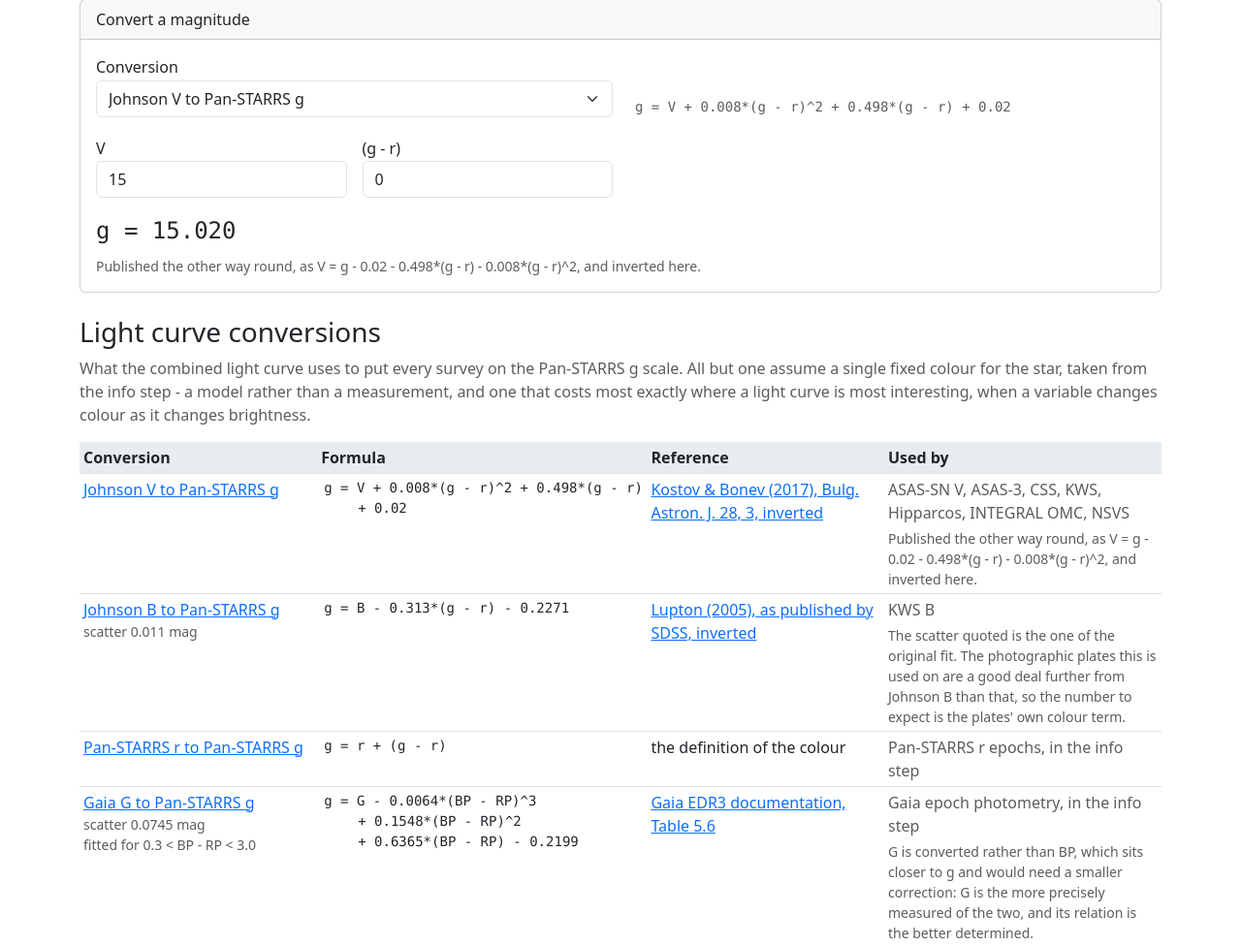
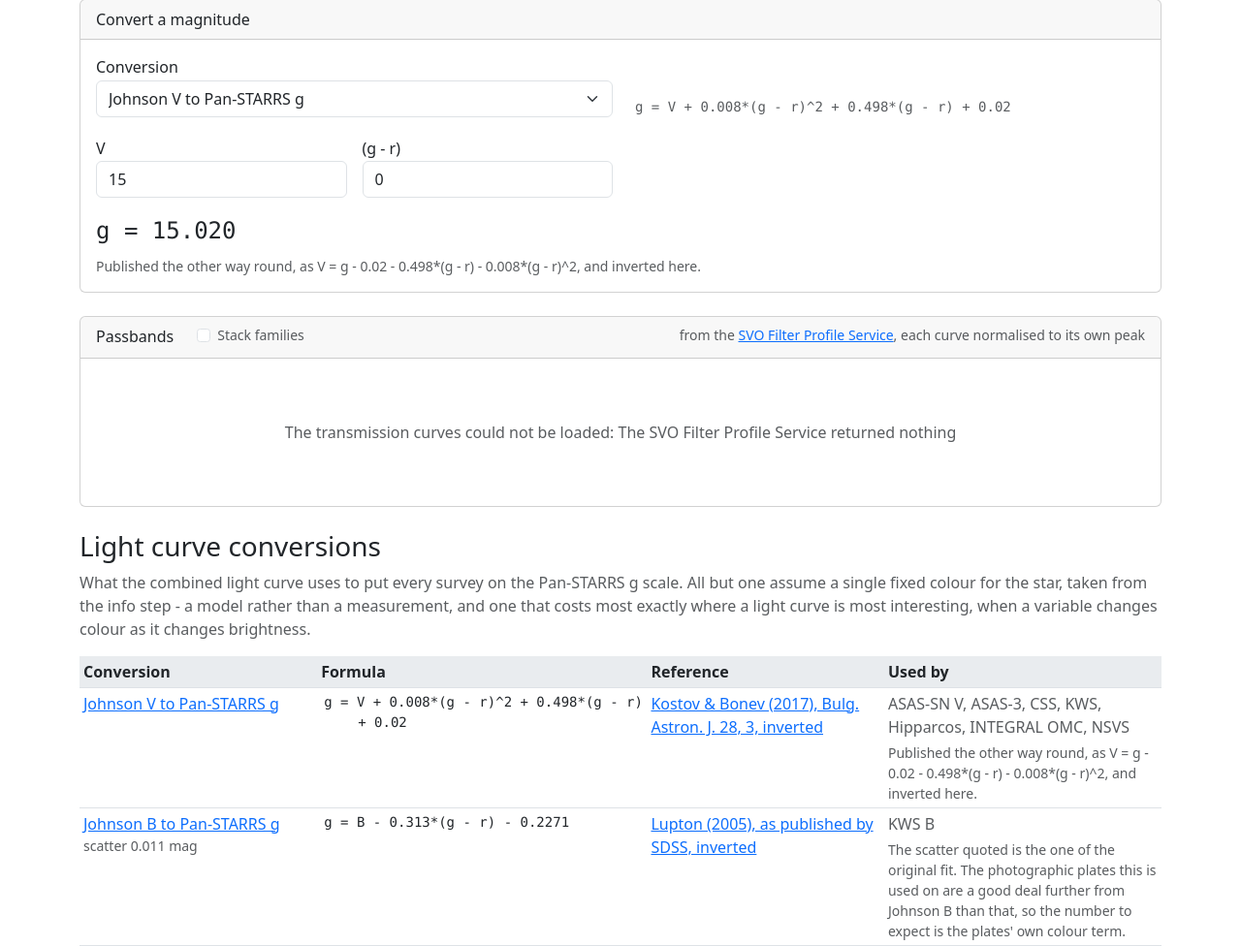
Before and after one commit to karpov-sv/lcserver, a Django app: page /passbands/ in a window 1280 px wide. Shown: the part 233-1209 px from the top of the page at 97% size. Run offline with Django 4.2, Linux system fonts and the light colour scheme; data that the repository does not hold is empty; parts of the project's set-up code (start-up, migrations or seed data) failed here and were passed over; some libraries are stand-ins or nearby versions.

Commit message:
Draw the passbands the conversions run between
The transmission curves of every family from GALEX to WISE, fetched from the
SVO Filter Profile Service and kept for a week rather than asked for once per
visitor, and loaded after the page so that the conversions below never wait on
an external service. Each curve is normalised to its own peak - GALEX
publishes effective area, and reaches sixty where the rest reach one - and
thinned to what a browser will draw without complaint.

The families may be stacked one above another, a full transmission apart, the
way the spectrum viewer steps normalised spectra: a baseline per curve for the
fill to reach down to, and the axis labels dropped, each family having a zero
of its own by then.

```diff
--- a/lcserver/templates/passbands.html
+++ b/lcserver/templates/passbands.html
@@ -5,6 +5,8 @@
 {% block title %}Photometric conversions{% endblock %}
 
 {% block head %}
+  <script src="https://cdn.plot.ly/plotly-3.7.0.min.js" charset="utf-8"></script>
+
   <style>
    /* A formula wraps between its terms and never inside one - hence a span
       per term, as hard spaces alone would still let a browser break after the
@@ -91,6 +93,35 @@
       <div class="text-warning-emphasis mt-2" id="conversion-warning"></div>
       <div class="text-body-secondary small mt-2" id="conversion-note"></div>
 
+    </div>
+  </div>
+
+  <!-- Passbands -->
+  <div class="card mb-4">
+    <div class="card-header d-flex justify-content-start flex-wrap">
+      <span>Passbands</span>
+
+      <div class="form-check pb-0 ms-4 text-body-secondary small">
+        <input class="form-check-input" type="checkbox" id="passband-stack">
+        <label class="form-check-label" for="passband-stack"
+               title="Draws the families one above another, a full transmission apart, rather than all of them over the same axis">
+          Stack families
+        </label>
+      </div>
+
+      <span class="text-body-secondary small ms-auto me-0">
+        from the
+        <a href="http://svo2.cab.inta-csic.es/theory/fps/" target="_blank" rel="noopener">SVO Filter
+        Profile Service</a>, each curve normalised to its own peak
+      </span>
+    </div>
+    <div class="card-body">
+      <div class="text-body-secondary text-center py-5" id="passband-status">
+        <div class="spinner-border spinner-border-sm" role="status"></div>
+        Loading the transmission curves
+      </div>
+
+      <div id="passband-plot" style="width: 100%; height: 420px; display: none;"></div>
     </div>
   </div>
 
@@ -240,6 +271,128 @@
 
      select($('#conversion-select').val());
    });
+
+   // The passbands themselves. The curves are loaded once the page is up
+   // rather than with it, so that the documentation is never waiting on an
+   // external service - one trace per filter, one legend entry per family, so
+   // that a click hides a whole survey at once.
+   $(function(){
+     var alpha = function(color, opacity){
+       // #rrggbb, as the families are given, to something with an alpha
+       var value = parseInt(color.slice(1), 16);
+       return 'rgba(' + [(value >> 16) & 255, (value >> 8) & 255, value & 255, opacity].join(',') + ')';
+     };
+
+     var passbands = null;
+
+     var traces_of = function(stacked){
+       var traces = [];
+
+       passbands.families.forEach(function(family, index){
+         // Stacked, a family sits a full transmission above the one before it,
+         // the way the spectrum viewer steps normalised spectra apart
+         var offset = stacked ? index : 0;
+
+         family.filters.forEach(function(filter, i){
+           if(stacked)
+             // The family's own zero, for its curves to be filled down to
+             traces.push({
+               x: [filter.wave[0], filter.wave[filter.wave.length - 1]],
+               y: [offset, offset],
+               mode: 'lines',
+               line: {width: 0},
+               legendgroup: family.id,
+               showlegend: false,
+               hoverinfo: 'skip',
+             });
+
+           traces.push({
+             x: filter.wave,
+             y: offset ? filter.trans.map(function(t){ return t + offset; }) : filter.trans,
+             // What the curve says regardless of where it is drawn, so that
+             // the hover reads the same stacked or not
+             customdata: filter.trans,
+             name: family.name,
+             legendgroup: family.id,
+             showlegend: i === 0,
+             mode: 'lines',
+             line: {color: family.color, width: 1.5},
+             fill: stacked ? 'tonexty' : 'tozeroy',
+             fillcolor: alpha(family.color, 0.10),
+             hovertemplate: '<b>' + family.name + ' ' + filter.label + '</b><br>' +
+                            '%{x:.4g} µm, transmission %{customdata:.2f}<br>' +
+                            'mean wavelength ' + filter.lambda_eff + ' µm<extra></extra>',
+           });
+         });
+       });
+
+       return traces;
+     };
+
+     var layout_of = function(stacked){
+       var yaxis = {
+         title: {text: stacked ? 'Transmission, one family per step'
+                               : 'Transmission, normalised'},
+         range: [0, (stacked ? passbands.families.length : 1) + 0.08],
+         // Stacked, the numbers on the axis would say nothing - each family
+         // has a zero of its own - so a gridline per family marks them instead
+         showticklabels: !stacked,
+         showgrid: true, gridcolor: '#e0e0e0', zeroline: false,
+       };
+
+       if(stacked)
+         yaxis.dtick = 1;
+
+       return {
+         margin: {l: 55, r: 20, t: 10, b: 50},
+         xaxis: {
+           type: 'log',
+           title: {text: 'Wavelength, µm'},
+           showgrid: true, gridcolor: '#e0e0e0', zeroline: false,
+         },
+         yaxis: yaxis,
+         hovermode: 'closest',
+         legend: {orientation: 'h', y: -0.18},
+         plot_bgcolor: 'white',
+         paper_bgcolor: 'white',
+       };
+     };
+
+     var redraw = function(){
+       // The switch sits in the header, and so may be reached before the
+       // curves it would rearrange have arrived
+       if(!passbands)
+         return;
+
+       var stacked = $('#passband-stack').is(':checked');
+
+       Plotly.react('passband-plot', traces_of(stacked), layout_of(stacked),
+                    {responsive: true, displaylogo: false});
+     };
+
+     var draw = function(data){
+       passbands = data;
+
+       $('#passband-status').hide();
+       $('#passband-plot').show();
+
+       redraw();
+     };
+
+     $('#passband-stack').on('change', redraw);
+
+     $.getJSON("{% url 'passbands_data' %}")
+      .done(function(data){
+        if(data.families && data.families.length)
+          draw(data);
+        else
+          $('#passband-status').text('The transmission curves could not be loaded' +
+                                     (data.error ? ': ' + data.error : ''));
+      })
+      .fail(function(){
+        $('#passband-status').text('The transmission curves could not be loaded');
+      });
+   });
   </script>
 
 {% endblock %}
--- a/lcserver/urls.py
+++ b/lcserver/urls.py
@@ -36,6 +36,7 @@ urlpatterns = [
 
     # The photometric conversions everything else here is built on
     path('passbands/', views_passbands.passbands, name='passbands'),
+    path('passbands/data/', views_passbands.passbands_data, name='passbands_data'),
 
     # Targets
     path('targets/', views.targets, {'id':None}, name='targets'),
```
Also changed, not shown: lcserver/views_passbands.py (+184 -1 lines).
